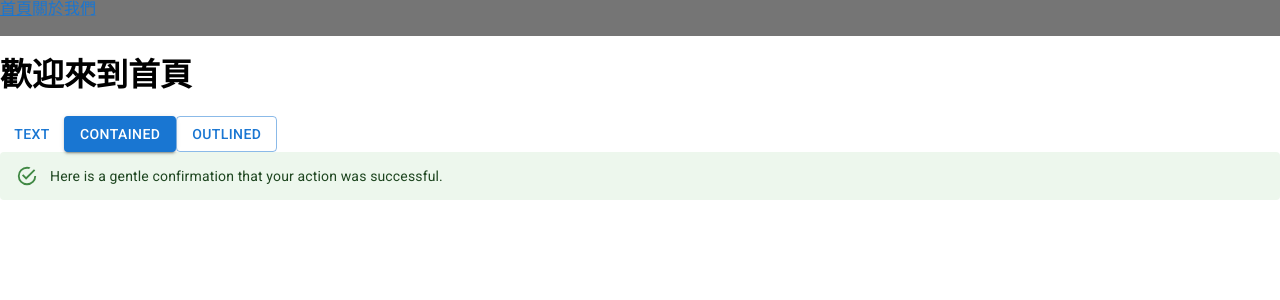
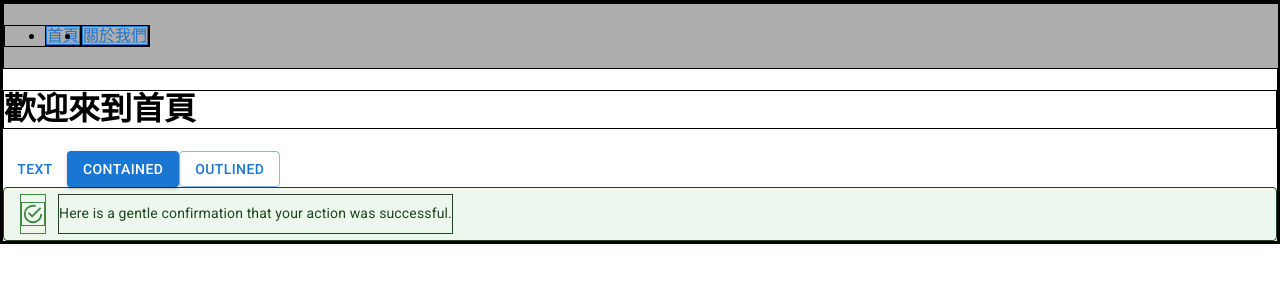
Before and after one commit to Aruminiya/PRACTISE_material-ui, a React (Vite) app: page / in a window 1280 px wide. Shown: the top 300 px of the page. Built offline with nearby package versions, Linux system fonts and the light colour scheme.

Commit message:
切版中

```diff
--- a/package.json
+++ b/package.json
@@ -20,6 +20,8 @@
     "react": "^18.3.1",
     "react-dom": "^18.3.1",
     "react-router-dom": "^6.26.1",
+    "sass": "^1.77.8",
+    "scss": "^0.2.4",
     "styled-components": "^6.1.12"
   },
   "devDependencies": {
--- a/src/components/Navbar.jsx
+++ b/src/components/Navbar.jsx
@@ -1,13 +1,16 @@
 import Link from '@mui/material/Link';
-import styles from "./Navbar.module.css";
 
 export default function Navbar() {
   return (
-    <nav id="nav" className={styles.nav}>
-      <div className='links'>
-        <Link href="/">首頁</Link>
-        <Link href="/about">關於我們</Link>
-      </div>
+    <nav id="nav">
+      <ul className='links'>
+        <li>
+          <Link href="/">首頁</Link>
+        </li>
+        <li>
+          <Link href="/about">關於我們</Link>
+        </li>
+      </ul>
     </nav>
   )
 };
--- a/src/components/Navbar.module.css
+++ /dev/null
@@ -1,5 +0,0 @@
-.nav {
-  background: #757575;
-  width: 100%;
-  height: 36px;
-};
--- a/src/index.css
+++ /dev/null
@@ -1 +0,0 @@
-@import './normalize.css';
--- /dev/null
+++ b/src/index.scss
@@ -0,0 +1,17 @@
+@import './normalize.css';
+
+* {
+  border: solid 1px;
+}
+
+#nav {
+  background-color: #adadad;
+  width: 100%;
+  height: 64px;
+  display: flex;
+  align-items: center;
+  justify-content: space-between;
+  .links {
+    display: flex;
+  }
+}
--- a/src/main.jsx
+++ b/src/main.jsx
@@ -6,7 +6,7 @@ import '@fontsource/roboto/300.css';
 import '@fontsource/roboto/400.css';
 import '@fontsource/roboto/500.css';
 import '@fontsource/roboto/700.css';
-import './index.css'
+import './index.scss'
 
 createRoot(document.getElementById('root')).render(
   <StrictMode>
```
Also changed, not shown: 1 other file (tests, documents, lock files or other folders).
